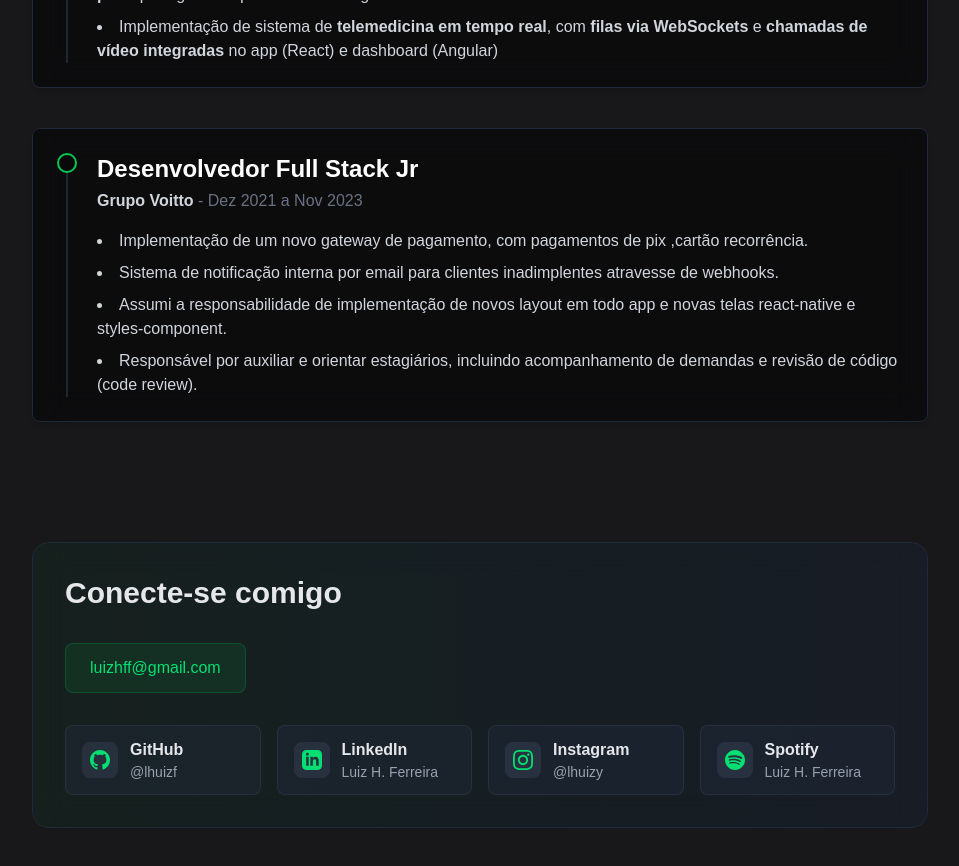
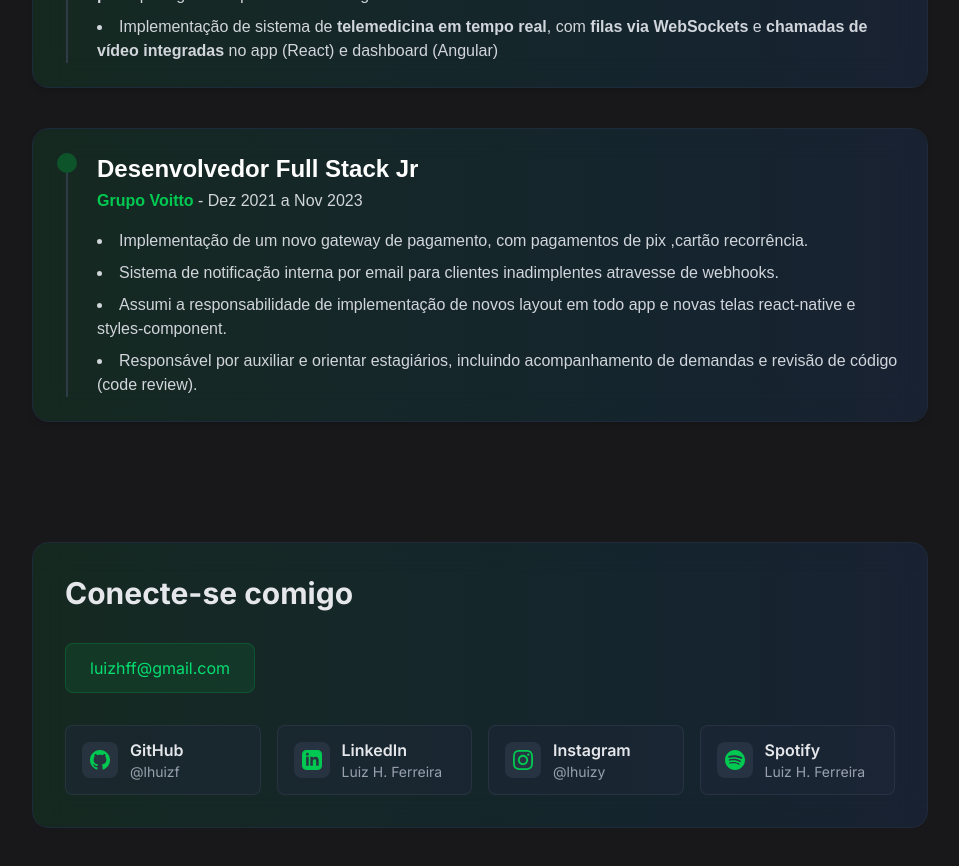
Before and after one commit to LhuizF/portfolio-next, a Next.js app: page / in a window 1280 px wide. Shown: the part 1500-2366 px from the top of the page, without its empty margins (160-1119 px from the left). Built offline with nearby package versions, Linux system fonts and the light colour scheme.

Commit message:
feat: bg cards gradient

```diff
--- a/src/app/components/About.tsx
+++ b/src/app/components/About.tsx
@@ -3,9 +3,9 @@ export const About = () => {
     <section className="py-10 px-4 bg-zinc-900">
       <div className="max-w-4xl mx-auto">
         <div
-          className="relative p-8 rounded-2xl overflow-hidden backdrop-blur-sm border border-gray-800 animate-fadeIn-scroll"
+          className="relative p-8 rounded-2xl bg-gradient-to-r from-green-500/10 to-blue-500/10 backdrop-blur-sm border border-gray-800  font-inter"
         >
-          <div className="absolute inset-0 bg-gradient-to-r from-green-500/5 to-blue-500/5" />
+          {/* <div className="absolute inset-0 bg-gradient-to-r from-green-500/10 to-blue-500/10" /> */}
           <h2
             className="text-3xl font-bold mb-4 text-center">
             Um pouco sobre mim
--- a/src/app/components/Connect.tsx
+++ b/src/app/components/Connect.tsx
@@ -6,9 +6,9 @@ export const Connect = () => {
         <div
           className="relative p-8 rounded-2xl overflow-hidden backdrop-blur-lg border border-gray-800"
         >
-          <div className="absolute inset-0 bg-gradient-to-r from-green-500/5 to-blue-500/5" />
-          <div className="relative z-10 animate-fadeIn-scroll">
-            <div className="font-mono">
+          <div className="absolute inset-0 bg-gradient-to-r from-green-500/10 to-blue-500/10" />
+          <div className="relative z-10">
+            <div className="font-inter">
               <h2 className="text-3xl font-bold mb-8 text-gray-200">
                 Conecte-se comigo
               </h2>
@@ -27,7 +27,7 @@ export const Connect = () => {
                   className="flex items-center gap-3 px-4 py-3 bg-gray-800/50 rounded-lg hover:bg-gray-700/50 transition-colors border border-gray-700/50 group"
                 >
                   <div className="p-2 bg-gray-700/50 rounded-lg group-hover:bg-gray-600/50 transition-colors">
-                    <svg className="w-5 h-5 text-green-400" fill="currentColor" viewBox="0 0 24 24">
+                    <svg className="w-5 h-5 text-green-500" fill="currentColor" viewBox="0 0 24 24">
                       <path d="M12 0c-6.626 0-12 5.373-12 12 0 5.302 3.438 9.8 8.207 11.387.599.111.793-.261.793-.577v-2.234c-3.338.726-4.033-1.416-4.033-1.416-.546-1.387-1.333-1.756-1.333-1.756-1.089-.745.083-.729.083-.729 1.205.084 1.839 1.237 1.839 1.237 1.07 1.834 2.807 1.304 3.492.997.107-.775.418-1.305.762-1.604-2.665-.305-5.467-1.334-5.467-5.931 0-1.311.469-2.381 1.236-3.221-.124-.303-.535-1.524.117-3.176 0 0 1.008-.322 3.301 1.23.957-.266 1.983-.399 3.003-.404 1.02.005 2.047.138 3.006.404 2.291-1.552 3.297-1.23 3.297-1.23.653 1.653.242 2.874.118 3.176.77.84 1.235 1.911 1.235 3.221 0 4.609-2.807 5.624-5.479 5.921.43.372.823 1.102.823 2.222v3.293c0 .319.192.694.801.576 4.765-1.589 8.199-6.086 8.199-11.386 0-6.627-5.373-12-12-12z" />
                     </svg>
                   </div>
@@ -42,7 +42,7 @@ export const Connect = () => {
                   className="flex items-center gap-3 px-4 py-3 bg-gray-800/50 rounded-lg hover:bg-gray-700/50 transition-colors border border-gray-700/50 group"
                 >
                   <div className="p-2 bg-gray-700/50 rounded-lg group-hover:bg-gray-600/50 transition-colors">
-                    <svg className="w-5 h-5 text-green-400" fill="currentColor" viewBox="0 0 24 24">
+                    <svg className="w-5 h-5 text-green-500" fill="currentColor" viewBox="0 0 24 24">
                       <path d="M19 0h-14c-2.761 0-5 2.239-5 5v14c0 2.761 2.239 5 5 5h14c2.762 0 5-2.239 5-5v-14c0-2.761-2.238-5-5-5zm-11 19h-3v-11h3v11zm-1.5-12.268c-.966 0-1.75-.79-1.75-1.764s.784-1.764 1.75-1.764 1.75.79 1.75 1.764-.783 1.764-1.75 1.764zm13.5 12.268h-3v-5.604c0-3.368-4-3.113-4 0v5.604h-3v-11h3v1.765c1.396-2.586 7-2.777 7 2.476v6.759z" />
                     </svg>
                   </div>
@@ -58,7 +58,7 @@ export const Connect = () => {
                   className="flex items-center gap-3 px-4 py-3 bg-gray-800/50 rounded-lg hover:bg-gray-700/50 transition-colors border border-gray-700/50 group"
                 >
                   <div className="p-2 bg-gray-700/50 rounded-lg group-hover:bg-gray-600/50 transition-colors">
-                    <svg className="w-5 h-5 text-green-400" fill="currentColor" viewBox="0 0 24 24">
+                    <svg className="w-5 h-5 text-green-500" fill="currentColor" viewBox="0 0 24 24">
                       <path d="M12 2.163c3.204 0 3.584.012 4.85.07 3.252.148 4.771 1.691 4.919 4.919.058 1.265.069 1.645.069 4.849 0 3.205-.012 3.584-.069 4.849-.149 3.225-1.664 4.771-4.919 4.919-1.266.058-1.644.07-4.85.07-3.204 0-3.584-.012-4.849-.07-3.26-.149-4.771-1.699-4.919-4.92-.058-1.265-.07-1.644-.07-4.849 0-3.204.013-3.583.07-4.849.149-3.227 1.664-4.771 4.919-4.919 1.266-.057 1.645-.069 4.849-.069zm0-2.163c-3.259 0-3.667.014-4.947.072-4.358.2-6.78 2.618-6.98 6.98-.059 1.281-.073 1.689-.073 4.948 0 3.259.014 3.668.072 4.948.2 4.358 2.618 6.78 6.98 6.98 1.281.058 1.689.072 4.948.072 3.259 0 3.668-.014 4.948-.072 4.354-.2 6.782-2.618 6.979-6.98.059-1.28.073-1.689.073-4.948 0-3.259-.014-3.667-.072-4.947-.196-4.354-2.617-6.78-6.979-6.98-1.281-.059-1.69-.073-4.949-.073zm0 5.838c-3.403 0-6.162 2.759-6.162 6.162s2.759 6.163 6.162 6.163 6.162-2.759 6.162-6.163c0-3.403-2.759-6.162-6.162-6.162zm0 10.162c-2.209 0-4-1.79-4-4 0-2.209 1.791-4 4-4s4 1.791 4 4c0 2.21-1.791 4-4 4zm6.406-11.845c-.796 0-1.441.645-1.441 1.44s.645 1.44 1.441 1.44c.795 0 1.439-.645 1.439-1.44s-.644-1.44-1.439-1.44z" /></svg>
                   </div>
                   <div>
@@ -72,7 +72,7 @@ export const Connect = () => {
                   className="flex items-center gap-3 px-4 py-3 bg-gray-800/50 rounded-lg hover:bg-gray-700/50 transition-colors border border-gray-700/50 group"
                 >
                   <div className="p-2 bg-gray-700/50 rounded-lg group-hover:bg-gray-600/50 transition-colors">
-                    <svg className="w-5 h-5 text-green-400" fill="currentColor" viewBox="0 0 24 24">
+                    <svg className="w-5 h-5 text-green-500" fill="currentColor" viewBox="0 0 24 24">
                       <path d="M19.098 10.638c-3.868-2.297-10.248-2.508-13.941-1.387-.593.18-1.22-.155-1.399-.748-.18-.593.154-1.22.748-1.4 4.239-1.287 11.285-1.038 15.738 1.605.533.317.708 1.005.392 1.538-.316.533-1.005.709-1.538.392zm-.126 3.403c-.272.44-.847.578-1.287.308-3.225-1.982-8.142-2.557-11.958-1.399-.494.15-1.017-.129-1.167-.623-.149-.495.13-1.016.624-1.167 4.358-1.322 9.776-.682 13.48 1.595.44.27.578.847.308 1.286zm-1.469 3.267c-.215.354-.676.465-1.028.249-2.818-1.722-6.365-2.111-10.542-1.157-.402.092-.803-.16-.895-.562-.092-.403.159-.804.562-.896 4.571-1.045 8.492-.595 11.655 1.338.353.215.464.676.248 1.028zm-5.503-17.308c-6.627 0-12 5.373-12 12 0 6.628 5.373 12 12 12 6.628 0 12-5.372 12-12 0-6.627-5.372-12-12-12z" />
                     </svg>
                   </div>
--- a/src/app/components/Experiences.tsx
+++ b/src/app/components/Experiences.tsx
@@ -25,31 +25,31 @@ const experiences = [
 
 export const Experiences = () => {
   return (
-    <section className="pt-10 pb-20 px-4 bg-zinc-900 relative">
+    <section className="pt-10 pb-10 md:pb-20 px-4 bg-zinc-900 relative">
       <div className="max-w-4xl mx-auto">
-        <h2 className="text-4xl font-bold mb-12 text-center">
+        <h2 className="text-4xl font-bold mb-12 text-center font-inter">
           Experiências
         </h2>
+        <div className="relative rounded-2xl"        >
+          {experiences.map((exp, index) => (
+            <div key={index} className="mb-10 last:mb-0 relative rounded-2xl py-6 pr-6 pl-14 md:pl-16 backdrop-blur-lg border border-gray-800 shadow-md transition-all duration-300 hover:scale-[1.02] hover:shadow-white/10">
 
-        <div className="relative z-10 space-y-10">
-          {experiences.map((exp, index) => (
-            <div key={index} className="mb-10 last:mb-0 group">
-              <div className="relative bg-black/50 backdrop-blur-lg rounded-lg border border-gray-800 shadow-md transition-all duration-300 group-hover:scale-[1.02] group-hover:shadow-green-500/10 py-6 pr-6 pl-14 md:pl-16">
-
+              <div className="absolute inset-0 bg-gradient-to-r from-green-500/10 to-blue-500/10 rounded-2xl" />
+              <div className="z-10">
                 <div className="absolute left-6 top-6 bottom-6 w-5 flex justify-center">
 
-                  <div className="w-0.5 h-full bg-gray-700/50"></div>
+                  <div className="w-0.5 h-full bg-gray-700/80"></div>
 
-                  <div className="absolute top-0 flex-shrink-0 w-5 h-5 rounded-full bg-zinc-950 border-2 border-green-500 flex items-center justify-center z-10">
+                  <div className="absolute top-0 flex-shrink-0 w-5 h-5 rounded-full bg-green-900 flex items-center justify-center z-10">
                   </div>
                 </div>
 
-                <div>
+                <div className="relative z-10">
                   <h3 className="text-2xl text-white mb-1 font-semibold">
                     {exp.title}
                   </h3>
-                  <p className="text-gray-300 mb-4 font-semibold">
-                    {exp.company} <span className="text-gray-500 font-normal">- {exp.period}</span>
+                  <p className="text-green-500 mb-4 font-semibold">
+                    {exp.company} <span className="text-gray-300 font-normal">- {exp.period}</span>
                   </p>
 
                   <ul className="list-disc list-inside space-y-2 text-gray-300">
```
